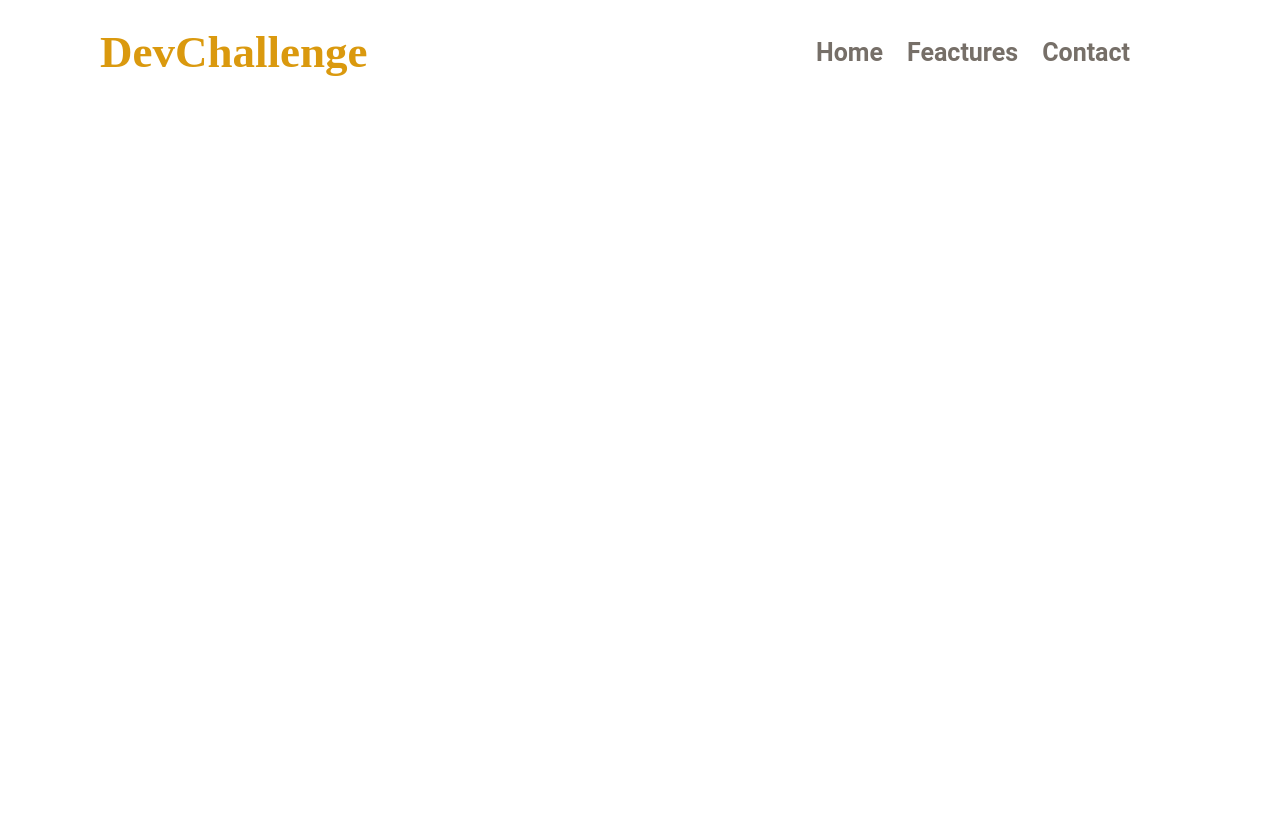
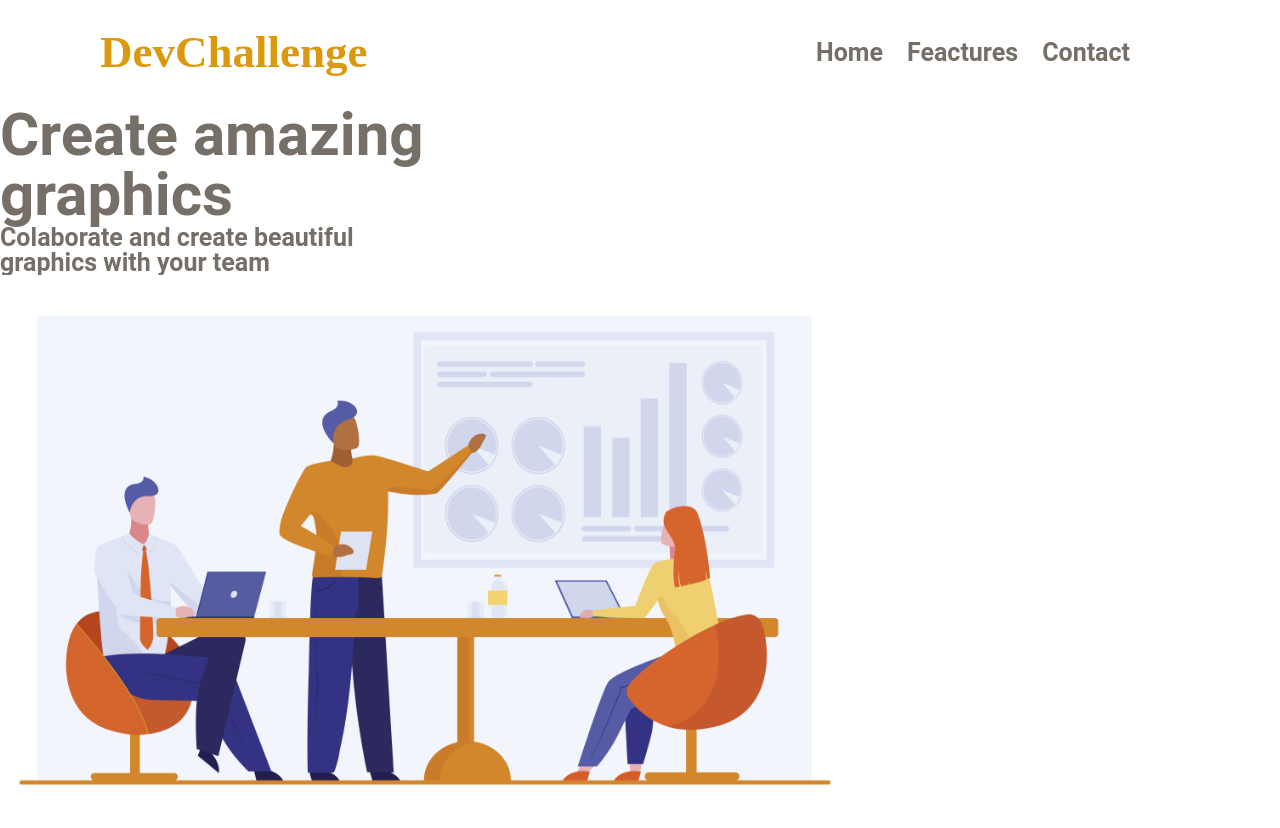
Before and after one commit to Williamxr/LandingPage-graficos, a plain HTML site: page index.html in a window 1280 px wide. Before the commit the page ends 800 px from the top, so only its background shows below. Drawn offline with Linux system fonts and the light colour scheme.

Commit message:
Criando classes para editar títulos

```diff
--- a/index.html
+++ b/index.html
@@ -1,5 +1,5 @@
 <!DOCTYPE html>
-<html lang="en">
+<html lang="pt-br">
 <head>
     <meta charset="UTF-8">
     <meta name="viewport" content="width=device-width">
@@ -22,5 +22,15 @@
             </nav>
     </header>
 
+    <main>
+        <section>
+            <div class="conteudo">
+                <h2 class="titulo-principal">Create amazing <br>graphics</h2>
+                <h3 class="titulo-secundario">Colaborate and create beautiful <br>graphics with your team</h3>
+            </div>
+            <img class="foto-time" src="time.png" alt="foto do time">
+        </section>
+    </main>
+
 </body>
 </html>
```
